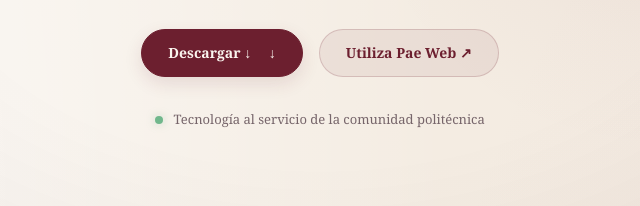
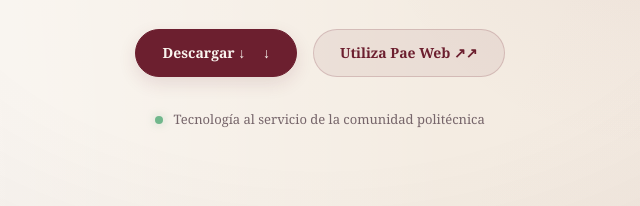
Before and after one commit to carrilloangelivan443-sketch/PAE-web, a plain HTML site: page PAE PAGINA WEB/PAE(creo).html in a window 1280 px wide. Shown: the part 475-681 px from the top of the page, 320-960 px from the left. Drawn offline with Linux system fonts and the light colour scheme; files whose address does not match are found by name.

```diff
--- a/PAE PAGINA WEB/PAE(creo).html
+++ b/PAE PAGINA WEB/PAE(creo).html
@@ -177,8 +177,9 @@
                         <span aria-hidden="true">↓</span>
                     </a>
 
-                    <a href="index.html" class="button-secondary">
+                    <a href="/PAE WEB/portal/index.html" class="button-secondary">
                         Utiliza Pae Web ↗
+                        <span aria-hidden="true">↗</span>
                     </a>
 
                 </div>
```
